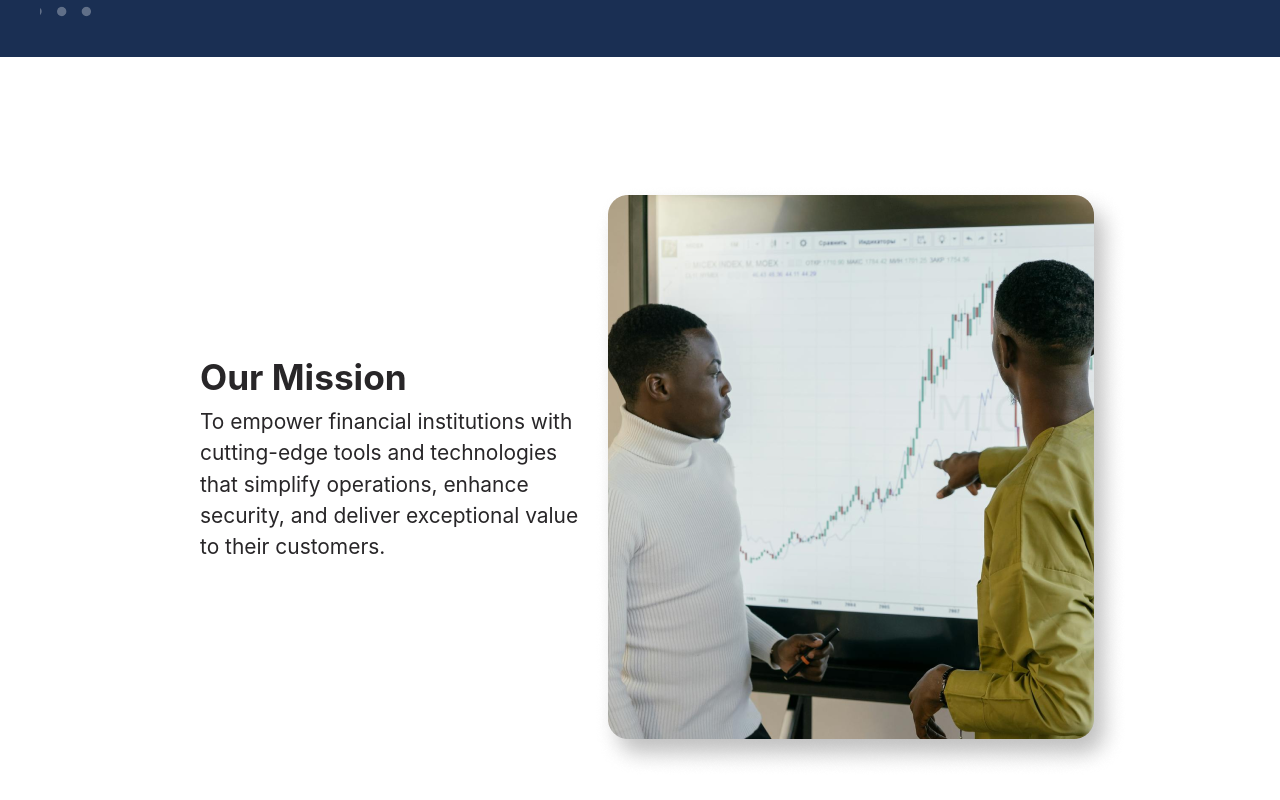
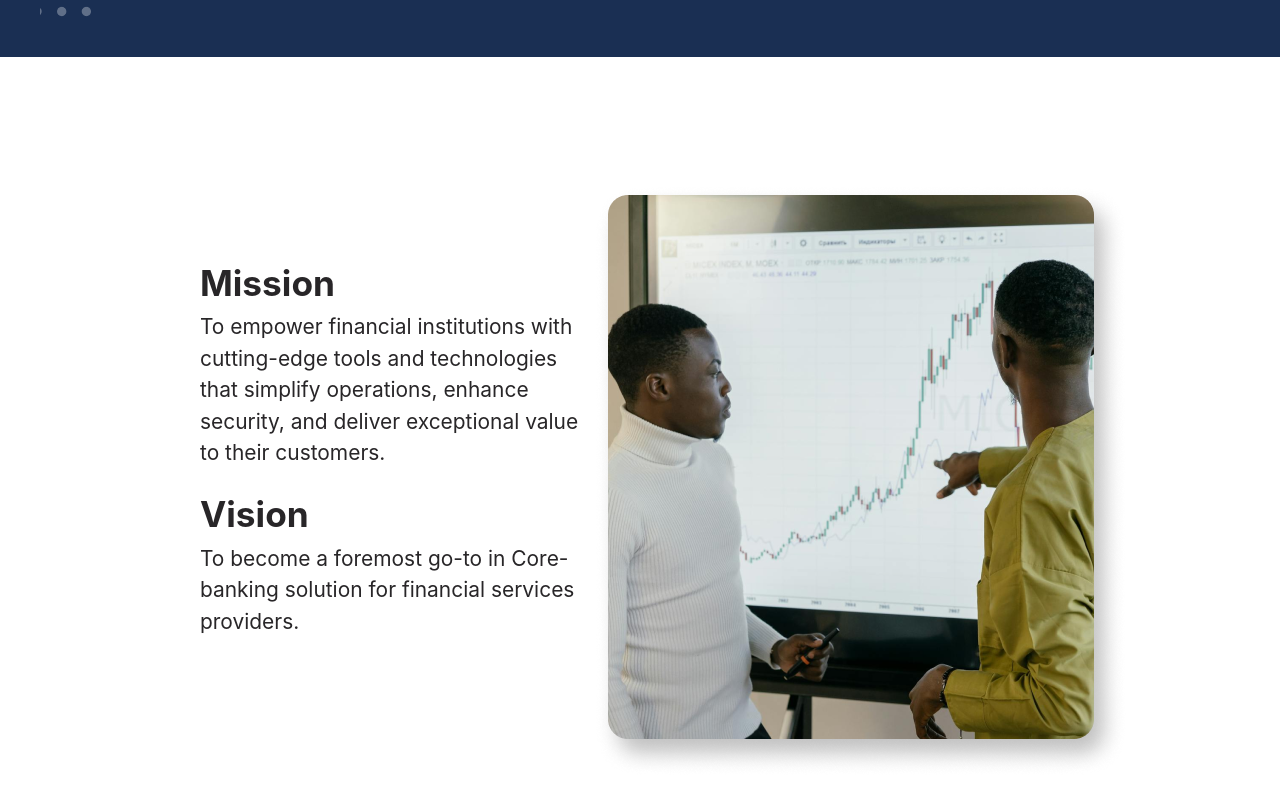
Before and after one commit to kesolink/All-Financial, a React (Create React App) app: page /about in a window 1280 px wide. Shown: the part 624-1424 px from the top of the page. Built offline with nearby package versions, Linux system fonts and the light colour scheme.

Commit message:
new commit

```diff
--- a/src/component/about/Mission.jsx
+++ b/src/component/about/Mission.jsx
@@ -6,8 +6,14 @@ function Mission() {
     <div className='mission-cointainer'>
         <div className="mission-main">
             <div className="left">
-                <header>Our Mission</header>
-                <p>To empower financial institutions with cutting-edge tools and technologies that simplify operations, enhance security, and deliver exceptional value to their customers.</p>
+                <div className="wrap">
+                  <header> Mission</header>
+                   <p>To empower financial institutions with cutting-edge tools and technologies that simplify operations, enhance security, and deliver exceptional value to their customers.</p>
+                </div>
+                <div className="wrap">
+                  <header> Vision</header>
+                   <p>To become a foremost go-to in Core-banking solution  for financial services providers.</p>
+                </div>
             </div>
             <div className="right">
                 <img src={mission} alt="" />
--- a/src/component/about/Mission.scss
+++ b/src/component/about/Mission.scss
@@ -24,6 +24,7 @@
       @include mixins.respond(phone) {
         padding: 0px 20px;
         width: 100%;
+        padding-top: 10px;
       }
       header {
         font-size: 35.24px;
@@ -46,12 +47,31 @@
         text-align: left;
         color: #282628;
         @include mixins.respond(phone) {
-          font-size: 16.24px;
+          font-size: 12.24px;
           text-align: center;
           line-height: 20.42px;
         }
         @include mixins.respond(phone) {
           font-size: 20px;
+        }
+      }
+      .wrap {
+        margin-bottom: 20px;
+
+        p {
+          font-size: 20.93px;
+          font-weight: 400;
+          line-height: 31.42px;
+          text-align: left;
+          color: #282628;
+          @include mixins.respond(phone) {
+            font-size: 16.24px !important;
+            text-align: center;
+            line-height: 20.42px;
+          }
+          @include mixins.respond(phone) {
+            font-size: 20px;
+          }
         }
       }
     }
@@ -68,7 +88,7 @@
         justify-content: center;
         align-items: center;
       }
-      img{
+      img {
         @include mixins.respond(phone) {
           width: 100%;
         }
--- a/src/component/service/Core.jsx
+++ b/src/component/service/Core.jsx
@@ -30,7 +30,7 @@ function Core() {
                     </div>
                     <div className="wrap">
                         <span>Messaging:</span>
-                        <p>  Email and Sms services available.</p>
+                        <p>  MULTI-TENANT and INTERBRANCH Functionality</p>
                     </div>
                 </div>
 
@@ -39,8 +39,8 @@ function Core() {
                     <img src={img3} alt="" />
                     </div>
                     <div className="wrap">
-                        <span> Securities: </span>
-                        <p> Government Financial instruments, etc.</p>
+                        <span> EASILY CREATE YOUR OWN PRODUCT: </span>
+                        <p> Quick product creation and speedy go-to market</p>
                     </div>
 
                 </div>
@@ -50,7 +50,7 @@ function Core() {
                     </div>
                     <div className="wrap">
                         <span>Database Accessibility: </span>
-                        <p> Access your database anytime independently.</p>
+                        <p> Access and manage your data anytime and independently</p>
                     </div>
                 </div>
             </div>
```
Lines whose indentation alone changed are shown as unchanged.
